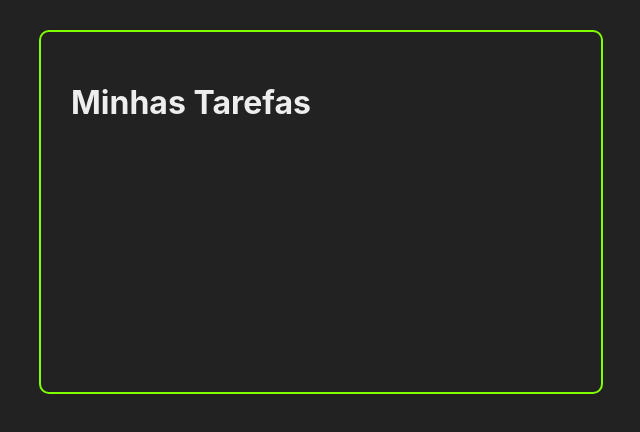
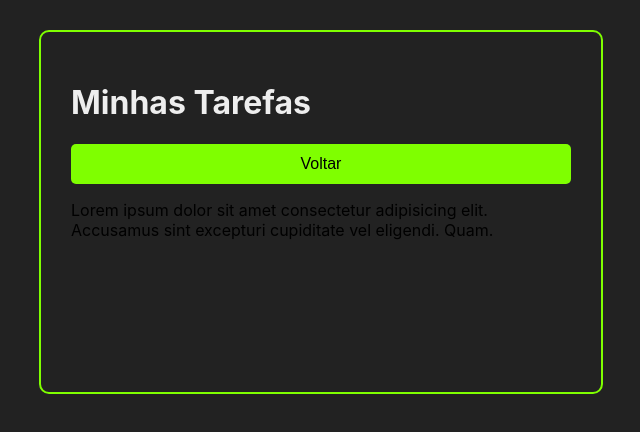
Before and after one commit to marcelojlf23/curso-react, a React (Create React App) app: page /1 in a window 1280 px wide. Shown: the top 432 px of the page, without its empty margins (319-959 px from the left). Built offline with nearby package versions, Linux system fonts and the light colour scheme.

Commit message:
adding route details
adding route details

```diff
--- a/src/App.jsx
+++ b/src/App.jsx
@@ -6,6 +6,7 @@ import { BrowserRouter as Router, Route } from "react-router-dom";
 import AddTask from "./components/AddTask";
 import Tasks from "./components/Tasks";
 import Header from "./components/Header";
+import TaskDetails from "./components/TaskDetails";
 
 const App = () => {
   const [tasks, setTasks] = useState([
@@ -58,6 +59,7 @@ const App = () => {
             <Tasks tasks={tasks} handleTaskDeletion={handleTaskDeletion} handleTaskClick={handleTaskClick}/>
           </>
         )} />
+        <Route path="/:taskTitle" exact component={TaskDetails}/>
       </div>
     </Router>
   );
--- /dev/null
+++ b/src/components/TaskDetails.jsx
@@ -0,0 +1,23 @@
+import React from 'react';
+import { useParams } from 'react-router';
+import Button from './Button';
+
+const TaskDetails = () => {
+    const params = useParams()
+    return (
+        <>
+            <div className="back-button-contianer">
+                <Button>Voltar</Button>
+            </div>
+            <div className="task-datails-container">
+                <p></p>
+                <p>
+                    Lorem ipsum dolor sit amet consectetur adipisicing elit.
+                    Accusamus sint excepturi cupiditate vel eligendi. Quam.
+                </p>
+            </div>
+        </>
+     );
+}
+
+export default TaskDetails;
```
